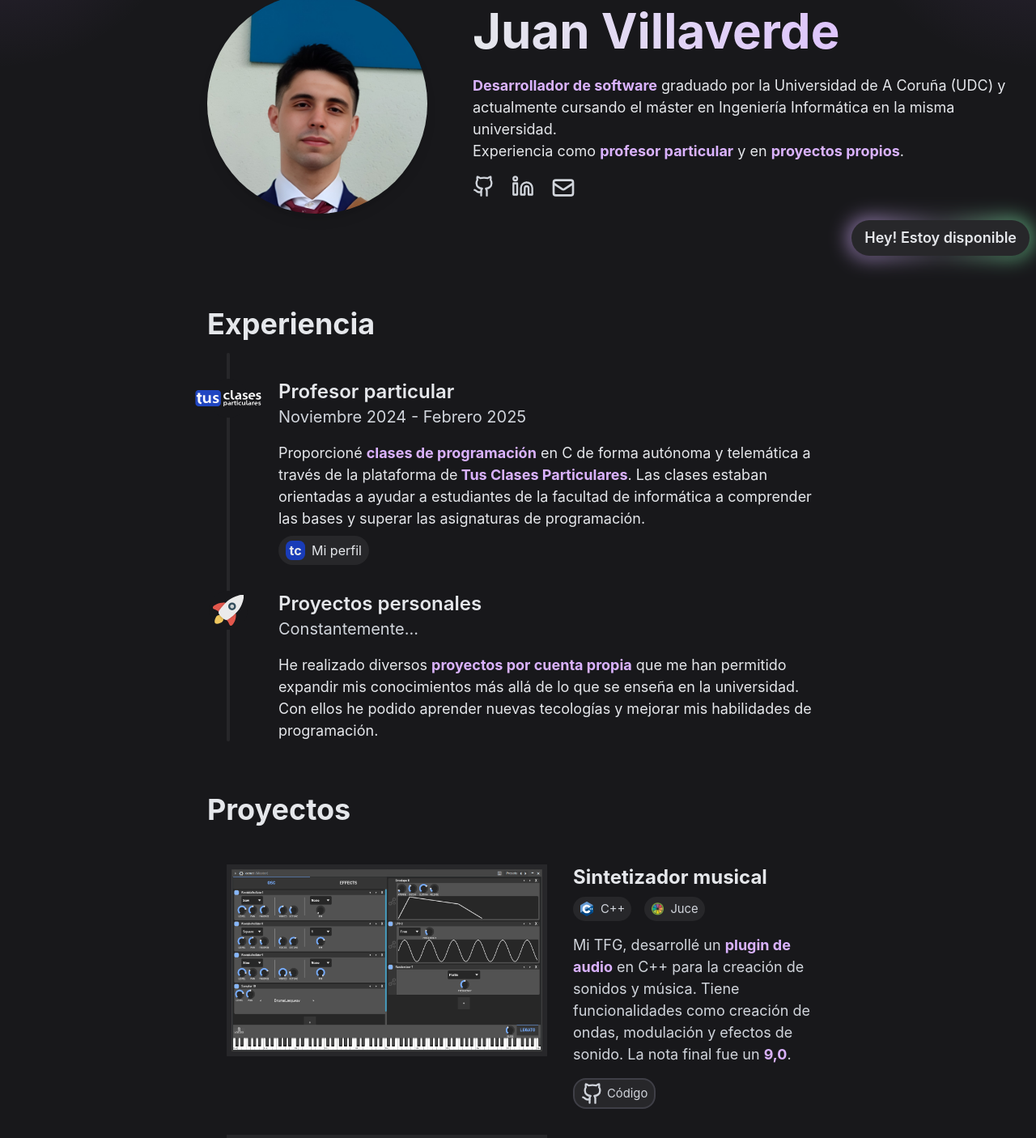
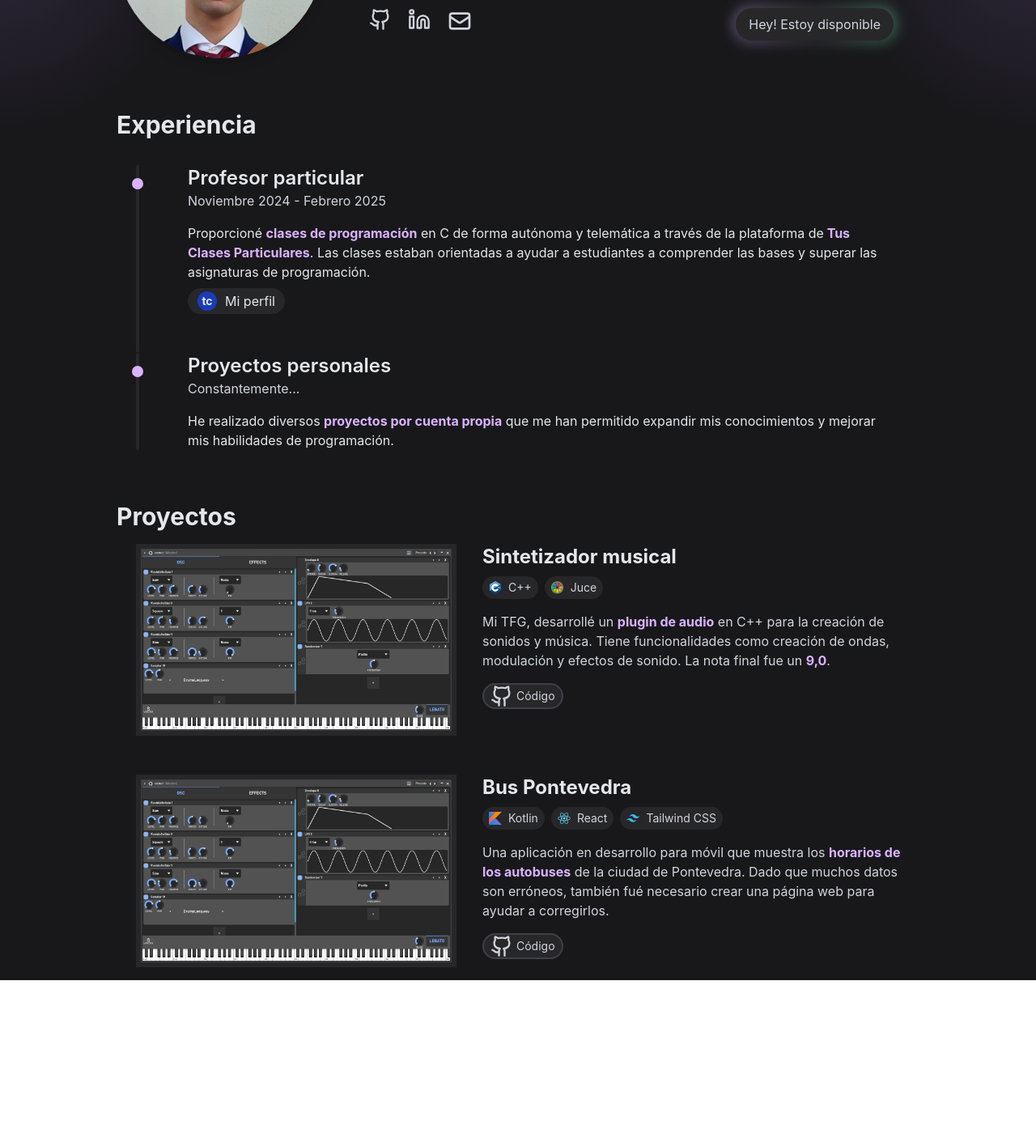
Before and after one commit to JuanVillaverdeRodriguez/Porfolio, a React (Vite) app: page / in a window 1280 px wide. Shown: the part 200-1606 px from the top of the page at 81% size. After the commit the page ends 1411 px from the top, so only its background shows below. Built offline with nearby package versions, Linux system fonts and the light colour scheme.

Commit message:
diseño responsive hecho

```diff
--- a/src/AboutMe.tsx
+++ b/src/AboutMe.tsx
@@ -3,31 +3,24 @@ import { LinkedinIcon } from "@/components/ui/linkedin";
 
 const AboutMe = () => {
     return (
-        <div className="text-gray-200 flex flex-col">
-            <div className="flex space-x-14">
-                <img className="rounded-full size-32 shadow-lg sm:size-68" src="assets/Yo.jpg" alt="Foto de perfil" />
-                <div>
-                    <div>
-                        <h1 className="bg-gradient-to-r from-gray-200 to-purple-300 bg-clip-text text-transparent font-bold text-6xl pt-4 pb-4">
+      <section id="about" className="text-gray-200 mx-auto max-w-5xl px-4">
+        <div className="flex flex-col md:flex-row md:space-x-14 space-y-6 md:space-y-0">
+          <img
+            className="rounded-full shadow-lg w-32 h-32 md:w-64 md:h-64 object-cover"
+            src="assets/Yo.jpg"
+            alt="Foto de perfil"
+          />
+          <div className="flex flex-col justify-center space-y-4">
+            <h1 className="bg-gradient-to-r from-gray-200 to-purple-300 bg-clip-text text-transparent font-bold text-4xl md:text-6xl">
               Juan Villaverde
             </h1>
-
-
-                    </div>
-
-                    <div className="pt-2 w-172">
-                        <p className="text-[1.125rem]">
+            <p className="text-base">
               <mark className="text-purple-300 bg-transparent font-bold">Desarrollador de software</mark> graduado por la Universidad de A Coruña (UDC) y actualmente cursando el máster en Ingeniería Informática en la misma universidad.
-                            <br></br>
+              <br />
               Experiencia como <mark className="text-purple-300 bg-transparent font-bold">profesor particular</mark> y en <mark className="text-purple-300 bg-transparent font-bold">proyectos propios</mark>.
             </p>
-                    </div>
-
-                    {/*<div className="pt-4 flex justify-center">
-                        <img src="assets/ShowMore.svg" alt="Show more" className="cursor-pointer w-8 h-8 scale-120 duration-200 hover:translate-y-1 hover:text-purple-300" />
-                    </div>*/}
-
-                    <div className="flex pt-4 space-x-4">
+            <div className="flex md:flex-row flex-col justify-between mt-2">
+                <div className="flex space-x-4">
                 <a href="https://github.com/JuanVillaverdeRodriguez" className="hover:scale-105 transition-transform">
                 <GithubIcon className="w-8 h-8 text-gray-300 hover:text-purple-400" />
               </a>
@@ -36,23 +29,24 @@ const AboutMe = () => {
               </a>
               <a href="mailto:juanvillaverderodriguez@gmail.com" className="hover:scale-105 transition-transform">
                 <svg className="h-8 w-8 text-gray-300" fill="none" viewBox="0 0 24 24" stroke="currentColor">
-                                <path stroke-linecap="round" stroke-linejoin="round" stroke-width="2" d="M3 8l7.89 5.26a2 2 0 002.22 0L21 8M5 19h14a2 2 0 002-2V7a2 2 0 00-2-2H5a2 2 0 00-2 2v10a2 2 0 002 2z"/>
+                  <path strokeLinecap="round" strokeLinejoin="round" strokeWidth="2" d="M3 8l7.89 5.26a2 2 0 002.22 0L21 8M5 19h14a2 2 0 002-2V7a2 2 0 00-2-2H5a2 2 0 00-2 2v10a2 2 0 002 2z"/>
                 </svg>
               </a>
                 </div>
-                    <div className="flex justify-end pt-6">
-                        <a href="https://www.linkedin.com/in/juan-villaverde-rodr%C3%ADguez/" className="relative inline-flex">
-                            <span className="absolute -inset-1 blur-md opacity-70 group-hover:opacity-100 transition-opacity duration-2000  animate-pulse rounded-full bg-gradient-to-r from-purple-300 via-zinc-600 to-green-300"></span>
 
-                            <span className="relative text-lg rounded-full bg-zinc-800 px-4 py-2 font-semibold text-gray-200 shadow-md transition-all hover:shadow-purple-400/50">
+              <div className="mr-8 md:mt-0 mt-6">
+              <a href="https://www.linkedin.com/in/juan-villaverde-rodr%C3%ADguez/" className="relative inline-flex group">
+                <span className="absolute -inset-1 md:blur-sm blur-xs opacity-30 group-hover:opacity-70 transition-opacity duration-2000 animate-pulse rounded-full bg-gradient-to-r from-purple-300 via-zinc-600 to-green-300"></span>
+                <span className="text-base relative rounded-full bg-zinc-800 px-4 py-2  text-gray-300 shadow-md transition-all hover:shadow-purple-400/50">
                   Hey! Estoy disponible
                 </span>
               </a>
             </div>
+            </div>
 
           </div>
         </div>
-        </div>
+      </section>
     );
   };
 
--- a/src/App.tsx
+++ b/src/App.tsx
@@ -10,12 +10,11 @@ function App() {
       <div className="relative overflow-x-clip h-full w-full bg-zinc-900">
         <div className="absolute z-[0] bottom-0 left-[-20%] right-0 top-[-10%] h-[500px] w-[500px] rounded-full bg-[radial-gradient(circle_farthest-side,rgba(192,132,252,.15),rgba(255,255,255,0))]"></div>
         <div className="absolute z-[0] bottom-0 right-[-20%] top-[-10%] h-[500px] w-[500px] rounded-full bg-[radial-gradient(circle_farthest-side,rgba(192,132,252,.15),rgba(255,255,255,0))]"></div>
-        <div className="px-32 py-24 ">
-          <div className="px-16 py-8 m-16 pb-8 z-[10]">
+        <div className="flex flex-col space-y-16 px-4 py-4">
+            {/*<Header/>*/}
             <AboutMe/>
             <Experience/>
             <Projects/>
-        </div>
       </div>
       </div>
     </>
--- a/src/Experience.tsx
+++ b/src/Experience.tsx
@@ -1,56 +1,51 @@
 const Experience = () => {
     return (
-      <div className="text-gray-200 flex flex-col justify-between">
-          <h1 className="font-bold text-4xl pt-16 pb-4">Experiencia</h1>
+      <section id="experience" className="text-gray-200 mx-auto max-w-5xl px-4">
+        <h1 className="font-bold text-3xl mb-8">Experiencia</h1>
+        <div className="relative md:ml-6">
+          <ol className="relative">
+            <li className="relative flex flex-col md:flex-row items-start">
 
-          <div className="relative pt-8 ml-6">
-              <div className="absolute left-0 top-0 w-1 bg-zinc-800 h-full rounded"></div>
-
-              <ol className="relative space-y-8">
-                  <li className="relative flex items-start">
-                      <div className="absolute -left-5.5 bg-zinc-900 text-black w-12 h-12 flex items-center justify-center rounded-full">
-                            <img src="assets/TCP_Logo.svg" alt="Logo de tus clases particulares" className="w-64 h-64 scale-170 object-contain" />
+              <div className="mt-8 md:mt-0 pb-12 md:ml-16 mx-12 before:absolute before:left-0 before:top-0 before:w-1 before:bg-zinc-800 before:h-full before:rounded">
+                <div className="absolute -left-1.25 mt-4 rounded-full bg-purple-300">
+                    <svg className="w-3.5 h-3.5" fill="none" viewBox="0 0 24 24" stroke="currentColor">
+                    </svg>
                 </div>
 
-                      <div className="pl-16">
-                          <h2 className="font-semibold text-2xl">Profesor particular</h2>
-                          <h3 className="text-[1.250rem] pb-4 text-gray-300">Noviembre 2024 - Febrero 2025</h3>
-                          <p className="text-[1.125rem]">
+                <h2 className="font-semibold text-xl md:text-2xl">Profesor particular</h2>
+                <h3 className="text-base pb-4 text-gray-300">Noviembre 2024 - Febrero 2025</h3>
+                <p className="text-base">
                   Proporcioné <mark className="text-purple-300 bg-transparent font-bold">clases de programación</mark> en C de forma autónoma y telemática a través de la plataforma de
-                              <mark className="text-purple-300 bg-transparent font-bold "> Tus Clases Particulares</mark>. Las clases estaban orientadas a ayudar a estudiantes de la facultad de informática
-                              a comprender las bases y superar las asignaturas de programación.
+                  <mark className="text-purple-300 bg-transparent font-bold"> Tus Clases Particulares</mark>. Las clases estaban orientadas a ayudar a estudiantes a comprender las bases y superar las asignaturas de programación.
                 </p>
-                          <a href="https://www.tusclasesparticulares.com/profesores/juan-villaverde-rodriguez.htm" className="w-fit">
-                          <div className="flex space-x-4 bg-zinc-800 rounded-4xl justify-center items-center mt-2 w-fit px-2.25 py-1.5">
-
-                            <div className="bg-blue-800 w-6 h-6 flex items-center justify-center rounded-md text-l font-bold mr-2">
+                <a href="https://www.tusclasesparticulares.com/profesores/juan-villaverde-rodriguez.htm" className="mt-2 inline-block">
+                  <div className="flex space-x-2.5 bg-zinc-800 rounded-full items-center px-3 py-1">
+                    <div className="bg-blue-800 w-6 h-6 flex items-center justify-center rounded-full text-sm font-bold">
                       tc
                     </div>
-                            Mi perfil
+                    <span>Mi perfil</span>
                   </div>
                 </a>
               </div>
             </li>
-                  <li className="relative flex items-start">
-                      <div className="absolute -left-5.5 bg-zinc-900 text-black w-12 h-12 flex items-center justify-center rounded-full">
-                        <img src="assets/Projects_Icon.svg" alt="Icono de proyectos" className="w-32 h-32 scale-80 object-contain" />
+            <li className="relative flex flex-col md:flex-row items-start">
+                <div className="md:ml-16 mx-12 before:absolute before:left-0 before:top-0 before:w-1 before:bg-zinc-800 before:h-full before:rounded">
+                <div className="absolute -left-1.25 mt-4 rounded-full bg-purple-300">
+                    <svg className="w-3.5 h-3.5" fill="none" viewBox="0 0 24 24" stroke="currentColor">
+                    </svg>
                 </div>
-
-                      <div className="pl-16">
-                          <h2 className="font-semibold text-2xl">Proyectos personales</h2>
-                          <h3 className="text-[1.250rem] pb-4 text-gray-300">Constantemente...</h3>
-                          <p className="text-[1.125rem]">
-                            He realizado diversos <mark className="text-purple-300 bg-transparent font-bold ">proyectos por cuenta propia</mark> que me han permitido
-                            expandir mis conocimientos más allá de lo que se enseña en la universidad. Con ellos he podido
-                            aprender nuevas tecologías y mejorar mis habilidades de programación.
+              <div className="mt-8 md:mt-0">
+                <h2 className="font-semibold text-xl md:text-2xl">Proyectos personales</h2>
+                <h3 className="text-base pb-4 text-gray-300">Constantemente...</h3>
+                <p className="text-base">
+                  He realizado diversos <mark className="text-purple-300 bg-transparent font-bold">proyectos por cuenta propia</mark> que me han permitido expandir mis conocimientos y mejorar mis habilidades de programación.
                 </p>
               </div>
+                </div>
             </li>
-
-
           </ol>
         </div>
-      </div>
+      </section>
     );
   };
 
--- a/src/Projects.tsx
+++ b/src/Projects.tsx
@@ -2,114 +2,85 @@ import { GithubIcon } from "@/components/ui/github";
 
 const Projects = () => {
     return (
-        <div className="text-gray-200 flex flex-col">
-            <div className=" rounded text-gray-200">
-                <h1 className="font-bold text-4xl pt-16 pb-4">Proyectos</h1>
+      <section id="projects" className="text-gray-200 mx-auto max-w-5xl px-4">
+        <h1 className="font-bold text-3xl pb-4">Proyectos</h1>
 
-                <div className="flex relative pt-8 ml-6 items-start">
-                    <div className="items-start bg-zinc-800 p-1.5">
+        <div className="flex flex-col md:flex-row items-start md:ml-6 mb-12">
+          <div className="bg-zinc-800 p-1.5 mb-4 md:mb-0">
             <img
               src="assets/Ocnet.png"
-                            className="object-contain items-start w-96 h-auto"
+              className="object-contain w-full md:w-96 h-auto"
               alt="Imagen del sintetizador"
             />
           </div>
-                    <div className="flex-1 8 flex-col pl-8">
-                        <div className="text-2xl font-bold">
-                            Sintetizador musical
+          <div className="flex-1 flex flex-col pl-0 md:pl-8">
+            <div className="text-2xl font-bold">Sintetizador musical</div>
+            <div className="pt-2 text-lg text-gray-300">
+              <div className="flex flex-wrap gap-2">
+                <div className="flex items-center space-x-2 rounded-full bg-zinc-800 px-2 py-1 text-sm">
+                  <img src="assets/C++_Logo.svg" alt="Logo de C++" className="w-4 h-4 object-contain"/>
+                  <span>C++</span>
                 </div>
-                        <div className="pt-2 text-[1.125rem] text-gray-300">
-                            <div className="flex space-x-4">
-                                <div className="flex items-center h-fit w-fit space-x-2 rounded-4xl bg-zinc-800 px-2 py-1 text-[0.925rem]">
-                                        <img src="assets/C++_Logo.svg" alt="Logo de C++" className="w-4.5 h-4.5 scale-100 object-contain"/>
-                                        <div>
-                                            C++
+                <div className="flex items-center space-x-2 rounded-full bg-zinc-800 px-2 py-1 text-sm">
+                  <img src="assets/Juce_Logo.png" alt="Logo de Juce" className="w-4 h-4 object-contain"/>
+                  <span>Juce</span>
                 </div>
               </div>
-                                <div className="flex items-center h-fit w-fit space-x-2 rounded-4xl bg-zinc-800 px-2 py-1 text-[0.925rem]">
-                                    <img src="assets/Juce_Logo.png" alt="Logo de Juce" className="w-4 h-4 scale-100 object-contain"/>
-                                        <div>
-                                            Juce
+              <div className="pt-4 text-base">
+                Mi TFG, desarrollé un <mark className="text-purple-300 bg-transparent font-bold">plugin de audio</mark> en C++ para la creación de sonidos y música. Tiene funcionalidades como creación de ondas, modulación y efectos de sonido. La nota final fue un <mark className="text-purple-300 bg-transparent font-bold">9,0</mark>.
               </div>
-                                </div>
-
-                            </div>
-                            <div className="pt-4">
-                                Mi TFG, desarrollé un <mark className="text-purple-300 bg-transparent font-bold">plugin de audio</mark> en C++ para la creación de sonidos y música.
-                                Tiene funcionalidades como creación de ondas, modulación y efectos de sonido. La nota final fue un <mark className="text-purple-300 bg-transparent font-bold">9,0</mark>.
-                            </div>
-                            <div className="pt-4 text-[0.925rem]">
-                                <div className="flex space-x-3 border-2 border-zinc-700 items-center bg-zinc-800 w-fit rounded-2xl px-2 py-1.5">
+              <div className="pt-4 text-sm">
+                <div className="flex space-x-3 border-2 border-zinc-700 items-center bg-zinc-800 w-fit rounded-full px-2 py-1">
                   <a href="https://github.com/JuanVillaverdeRodriguez">
                     <GithubIcon className="w-5 h-5 text-gray-300 -translate-y-1" />
                   </a>
-                                    <div>
-                                        Código
+                  <span>Código</span>
+                </div>
+              </div>
             </div>
           </div>
         </div>
 
-
-                        </div>
-                    </div>
-
-                </div>
-                <div className="flex relative pt-8 ml-6 items-start">
-                    <div className="items-start bg-zinc-800 p-1.5">
+        <div className="flex flex-col md:flex-row items-start md:ml-6">
+          <div className="bg-zinc-800 p-1.5 mb-4 md:mb-0">
             <img
               src="assets/Ocnet.png"
-                            className="object-contain items-start w-96 h-auto"
+              className="object-contain w-full md:w-96 h-auto"
               alt="Imagen de la aplicación de buses"
             />
           </div>
-                    <div className="flex-1 8 flex-col pl-8">
-                        <div className="text-2xl font-bold">
-                            Bus Pontevedra
+          <div className="flex-1 flex flex-col pl-0 md:pl-8">
+            <div className="text-2xl font-bold">Bus Pontevedra</div>
+            <div className="pt-2 text-lg text-gray-300">
+              <div className="flex flex-wrap gap-2">
+                <div className="flex items-center space-x-2 rounded-full bg-zinc-800 px-2 py-1 text-sm">
+                  <img src="assets/Kotlin_Logo.svg" alt="Logo de Kotlin" className="w-4 h-4 object-contain"/>
+                  <span>Kotlin</span>
                 </div>
-                        <div className="pt-2 text-[1.125rem] text-gray-300">
-                            <div className="flex space-x-4">
-                                <div className="flex items-center h-fit w-fit space-x-2 rounded-4xl bg-zinc-800 px-2 py-1 text-[0.925rem]">
-                                        <img src="assets/Kotlin_Logo.svg" alt="Logo de Kotlin" className="w-4.5 h-4.5 scale-100 object-contain"/>
-                                        <div>
-                                            Kotlin
+                <div className="flex items-center space-x-2 rounded-full bg-zinc-800 px-2 py-1 text-sm">
+                  <img src="assets/React_Logo.svg" alt="Logo de React" className="w-4 h-4 object-contain"/>
+                  <span>React</span>
+                </div>
+                <div className="flex items-center space-x-2 rounded-full bg-zinc-800 px-2 py-1 text-sm">
+                  <img src="assets/Tailwind_Logo.svg" alt="Logo de Tailwind" className="w-4 h-4 object-contain"/>
+                  <span>Tailwind CSS</span>
                 </div>
               </div>
-                                <div className="flex items-center h-fit w-fit space-x-2 rounded-4xl bg-zinc-800 px-2 py-1 text-[0.925rem]">
-                                    <img src="assets/React_Logo.svg" alt="Logo de React" className="w-4 h-4 scale-100 object-contain"/>
-                                        <div>
-                                            React
+              <div className="pt-4 text-base">
+                Una aplicación en desarrollo para móvil que muestra los <mark className="text-purple-300 bg-transparent font-bold">horarios de los autobuses</mark> de la ciudad de Pontevedra. Dado que muchos datos son erróneos, también fué necesario crear una página web para ayudar a corregirlos.
               </div>
-                                </div>
-                                <div className="flex items-center h-fit w-fit space-x-2 rounded-4xl bg-zinc-800 px-2 py-1 text-[0.925rem]">
-                                    <img src="assets/Tailwind_Logo.svg" alt="Logo de Tailwind" className="w-4 h-4 scale-100 object-contain"/>
-                                        <div>
-                                            Tailwind CSS
-                                        </div>
-                                </div>
-
-                            </div>
-                            <div className="pt-4">
-                                Una aplicación en desarrollo para móvil que muestra los <mark className="text-purple-300 bg-transparent font-bold">horarios de los autobuses</mark> de la ciudad de Pontevedra.
-                                Dado que muchos datos son erróneos, también fué necesario crear una página web para ayudar a corregirlos.
-                            </div>
-                            <div className="pt-4 text-[0.925rem]">
-                                <div className="flex space-x-3 border-2 border-zinc-700 items-center bg-zinc-800 w-fit rounded-2xl px-2 py-1.5">
+              <div className="pt-4 text-sm">
+                <div className="flex space-x-3 border-2 border-zinc-700 items-center bg-zinc-800 w-fit rounded-full px-2 py-1">
                   <a href="https://github.com/JuanVillaverdeRodriguez">
                     <GithubIcon className="w-5 h-5 text-gray-300 -translate-y-1" />
                   </a>
-                                    <div>
-                                        Código
+                  <span>Código</span>
                 </div>
               </div>
             </div>
-
-
           </div>
         </div>
-
-                </div>
-            </div>
-        </div>
+      </section>
     );
   };
 
```
Lines whose indentation alone changed are shown as unchanged.
